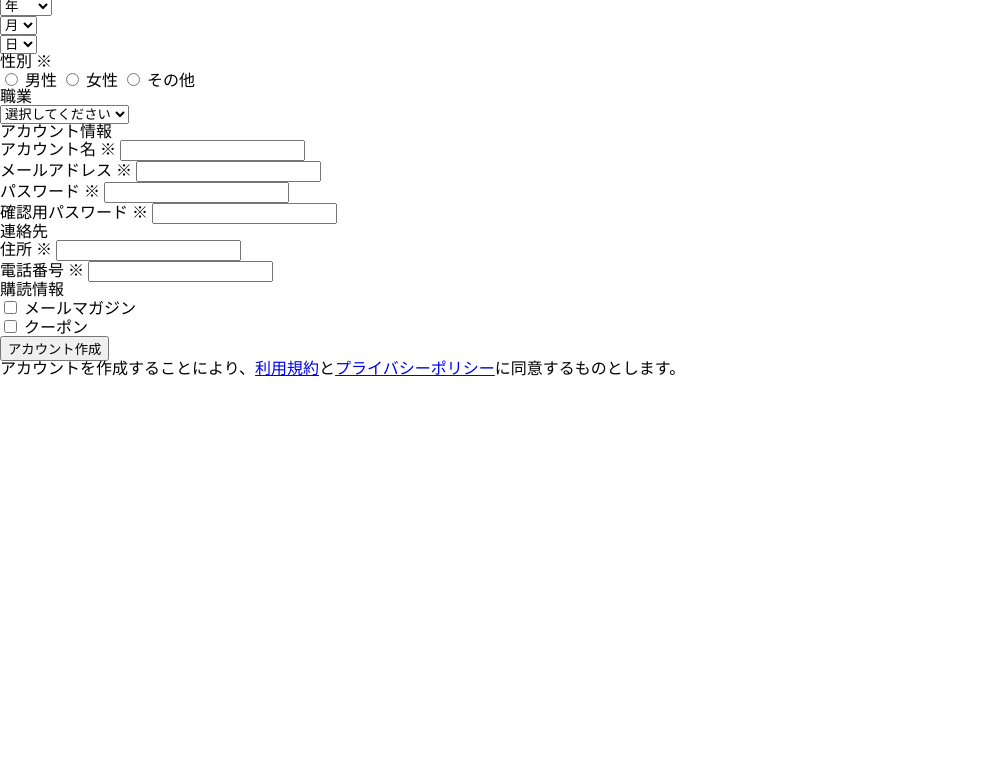
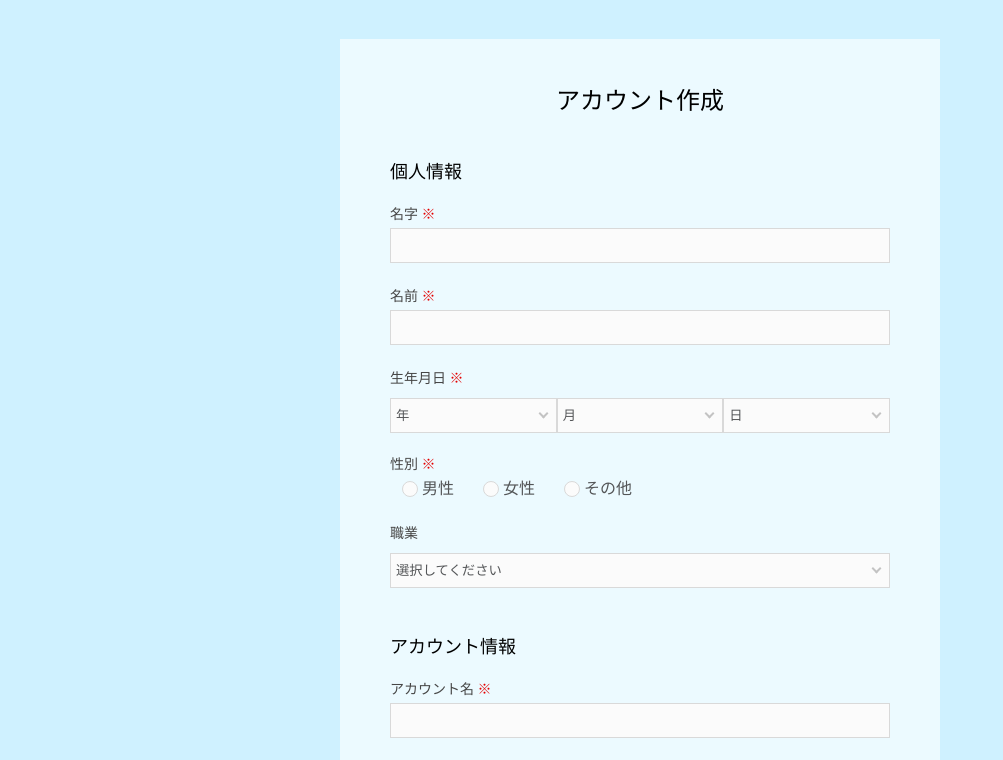
Before and after one commit to haruka0422/Form-Practice, a plain HTML site: page work/index.html in a window 1280 px wide. Shown: the part 109-869 px from the top of the page, without its empty margins (0-1003 px from the left). Before the commit the page ends 800 px from the top, so only its background shows below. Drawn offline with Linux system fonts and the light colour scheme; files that its build step writes are made by us from their sources.

Commit message:
3nd commit

```diff
--- a/work/index.html
+++ b/work/index.html
@@ -7,7 +7,7 @@
   <title>FormPractice</title>
   <link rel="stylesheet" href="./css/base.css">
   <link rel="stylesheet" href="./css/reset.css">
-  <link rel="stylesheet" href="./css/reset.css">
+  <link rel="stylesheet" href="./css/style.css">
 </head>
 
 <body>
```
